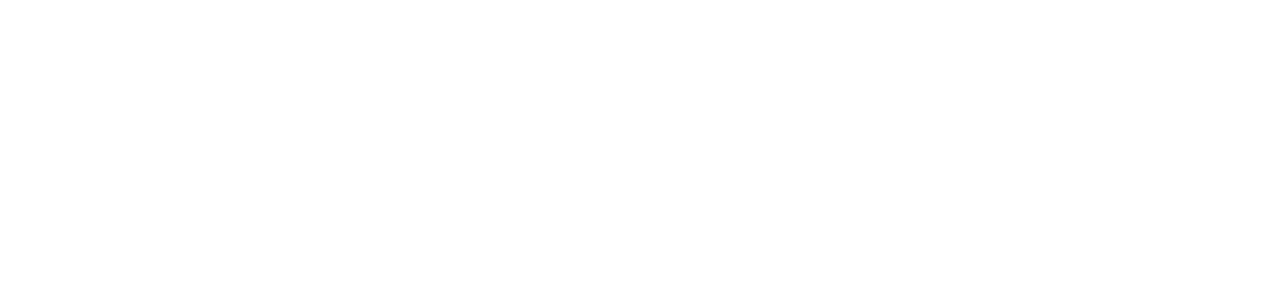
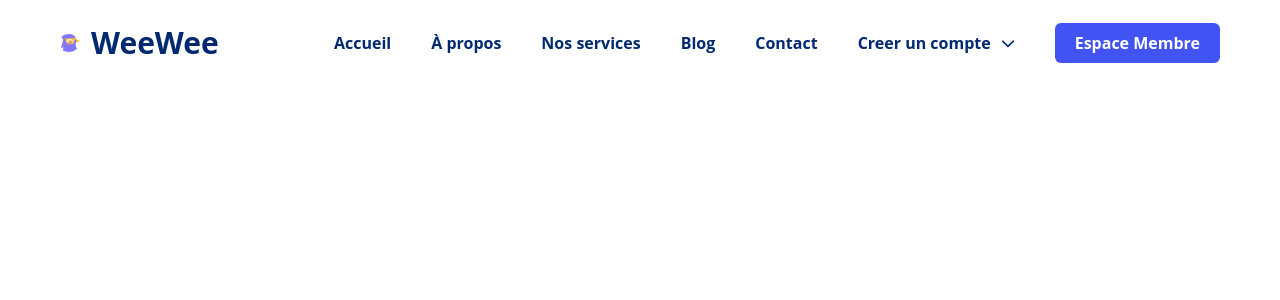
Before and after one commit to SouhailM07/weewee-delivery-landing-page-clone, a React (Vite) app: page / in a window 1280 px wide. Shown: the top 300 px of the page. Built offline with nearby package versions, Linux system fonts and the light colour scheme.

Commit message:
project checkpoint {1}

```diff
--- a/src/App.css
+++ b/src/App.css
@@ -2,6 +2,30 @@
 @tailwind components;
 @tailwind utilities;
 
+:root {
+  scroll-behavior: smooth;
+}
+
+html {
+  @apply text-[20px];
+}
+
+body {
+  font-family: "Open Sans", sans-serif;
+  @apply text-[#444444];
+}
+
+.b {
+  @apply border-2 border-green-500;
+}
+
+.flexCenter {
+  @apply flex justify-center items-center;
+}
+
+.flexBetween {
+  @apply flex justify-between items-center;
+}
 @layer base {
   :root {
     --background: 0 0% 100%;
--- a/src/App.tsx
+++ b/src/App.tsx
@@ -1,7 +1,8 @@
 import "./App.css";
+import MainTemplate from "./components/templates/MainTemplate/MainTemplate";
 
 function App() {
-  return <></>;
+  return <MainTemplate />;
 }
 
 export default App;
--- /dev/null
+++ b/src/components/atoms/MyButton/MyButton.tsx
@@ -0,0 +1,23 @@
+import { ButtonHTMLAttributes, ReactNode } from "react";
+
+interface MyButtonProps extends ButtonHTMLAttributes<HTMLButtonElement> {
+  customStyles?: string;
+  hoverEffect?: boolean;
+  children: ReactNode;
+}
+
+export default function MyButton({
+  customStyles,
+  hoverEffect,
+  children,
+  ...props
+}: MyButtonProps) {
+  return (
+    <button
+      {...props}
+      className={`${customStyles} rounded-sm bg-mainBlue text-white `}
+    >
+      {children}
+    </button>
+  );
+}
--- /dev/null
+++ b/src/components/atoms/ReactArr/ReactArr.tsx
@@ -0,0 +1,9 @@
+export default function ReactArr({ arr, Component, ...liProps }) {
+  return arr.map((e, i) => {
+    return (
+      <li {...liProps} key={i}>
+        {typeof e == "object" ? <Component {...e} /> : <Component e={e} />}
+      </li>
+    );
+  });
+}
--- /dev/null
+++ b/src/components/organisms/Navbar/Navbar.tsx
@@ -0,0 +1,42 @@
+import { FontAwesomeIcon } from "@fortawesome/react-fontawesome";
+import { navLinks } from "../../../types";
+import MyButton from "../../atoms/MyButton/MyButton";
+import ReactArr from "../../atoms/ReactArr/ReactArr";
+import logo from "/logo.png";
+import { faChevronDown } from "@fortawesome/free-solid-svg-icons";
+export default function Navbar() {
+  const links: navLinks[] = [
+    { label: "Accueil", link: "" },
+    { label: "À propos", link: "" },
+    { label: "Nos services", link: "" },
+    { label: "Blog", link: "" },
+    { label: "Contact", link: "" },
+  ];
+  return (
+    <header className="py-[1rem]">
+      <nav className="text-txtBlue max-w-[58rem] mx-auto flexBetween">
+        <div className="flexCenter gap-x-2">
+          <img src={logo} alt="logo" />
+          <span className="text-[1.5rem] font-bold">WeeWee</span>
+        </div>
+        <div className="flex gap-x-[2rem] items-center  text-[0.8rem] font-bold">
+          <ul role="list" className="flex gap-x-[2rem]">
+            <ReactArr
+              arr={links}
+              Component={(e: navLinks) => (
+                <a href={`#${e.link}`} className="hover:text-mainBlue">
+                  {e.label}
+                </a>
+              )}
+            />
+            <li role="listitem" className="flexCenter gap-x-2 cursor-pointer">
+              <span className="hover:text-mainBlue">Creer un compte</span>
+              <FontAwesomeIcon icon={faChevronDown} className="text-[0.7rem]" />
+            </li>
+          </ul>
+          <MyButton customStyles="py-[0.4rem] px-4">Espace Membre</MyButton>
+        </div>
+      </nav>
+    </header>
+  );
+}
--- /dev/null
+++ b/src/components/templates/MainTemplate/MainTemplate.tsx
@@ -0,0 +1,9 @@
+import Navbar from "../../organisms/Navbar/Navbar";
+
+export default function MainTemplate() {
+  return (
+    <>
+      <Navbar />
+    </>
+  );
+}
--- /dev/null
+++ b/src/types/index.ts
@@ -0,0 +1,4 @@
+export interface navLinks {
+  link: string;
+  label: string;
+}
--- a/tailwind.config.js
+++ b/tailwind.config.js
@@ -18,6 +18,10 @@
     },
     extend: {
       colors: {
+        // custom
+        mainBlue: "#4153f2",
+        txtBlue: "#012970",
+        // shadcn-ui
         border: "hsl(var(--border))",
         input: "hsl(var(--input))",
         ring: "hsl(var(--ring))",
```
